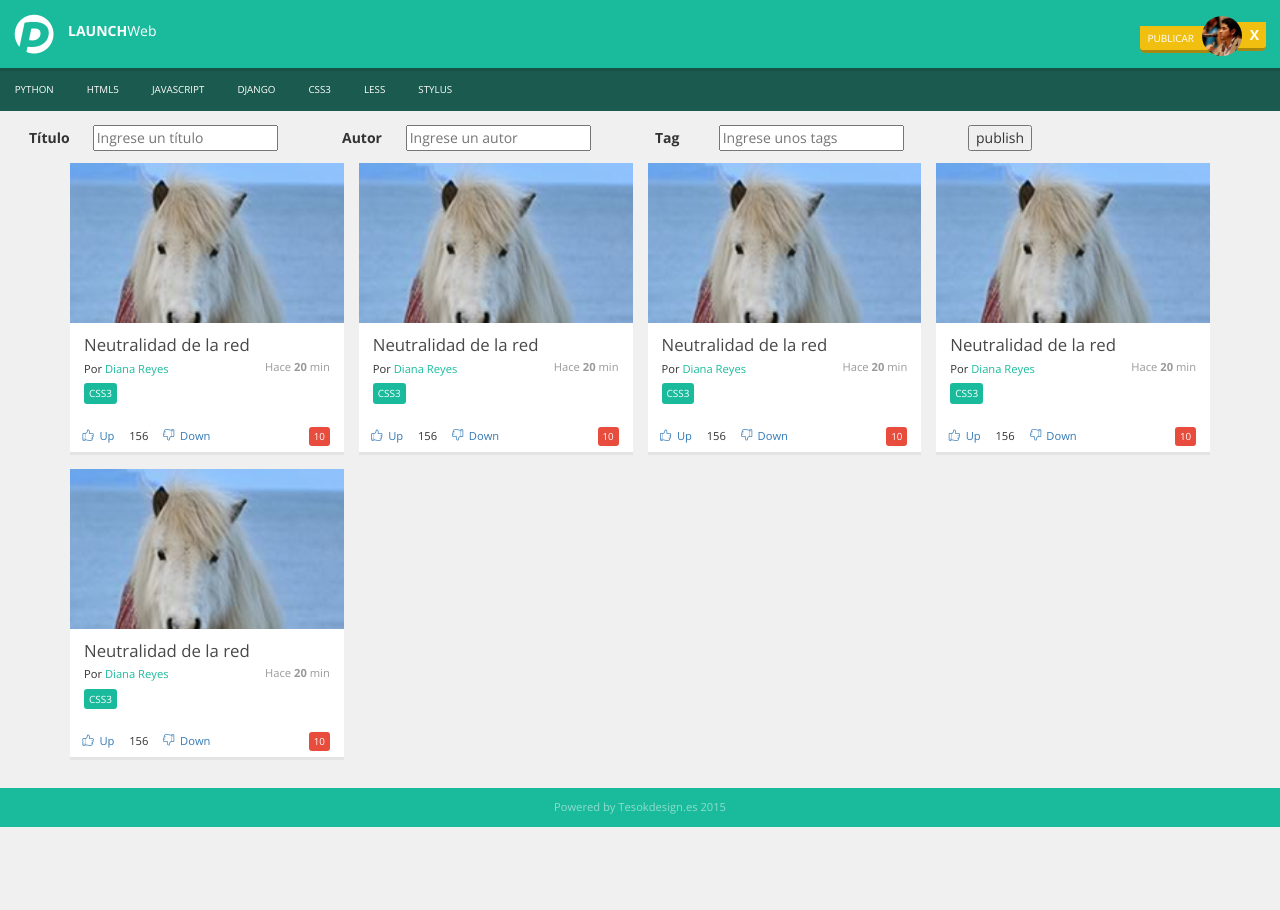
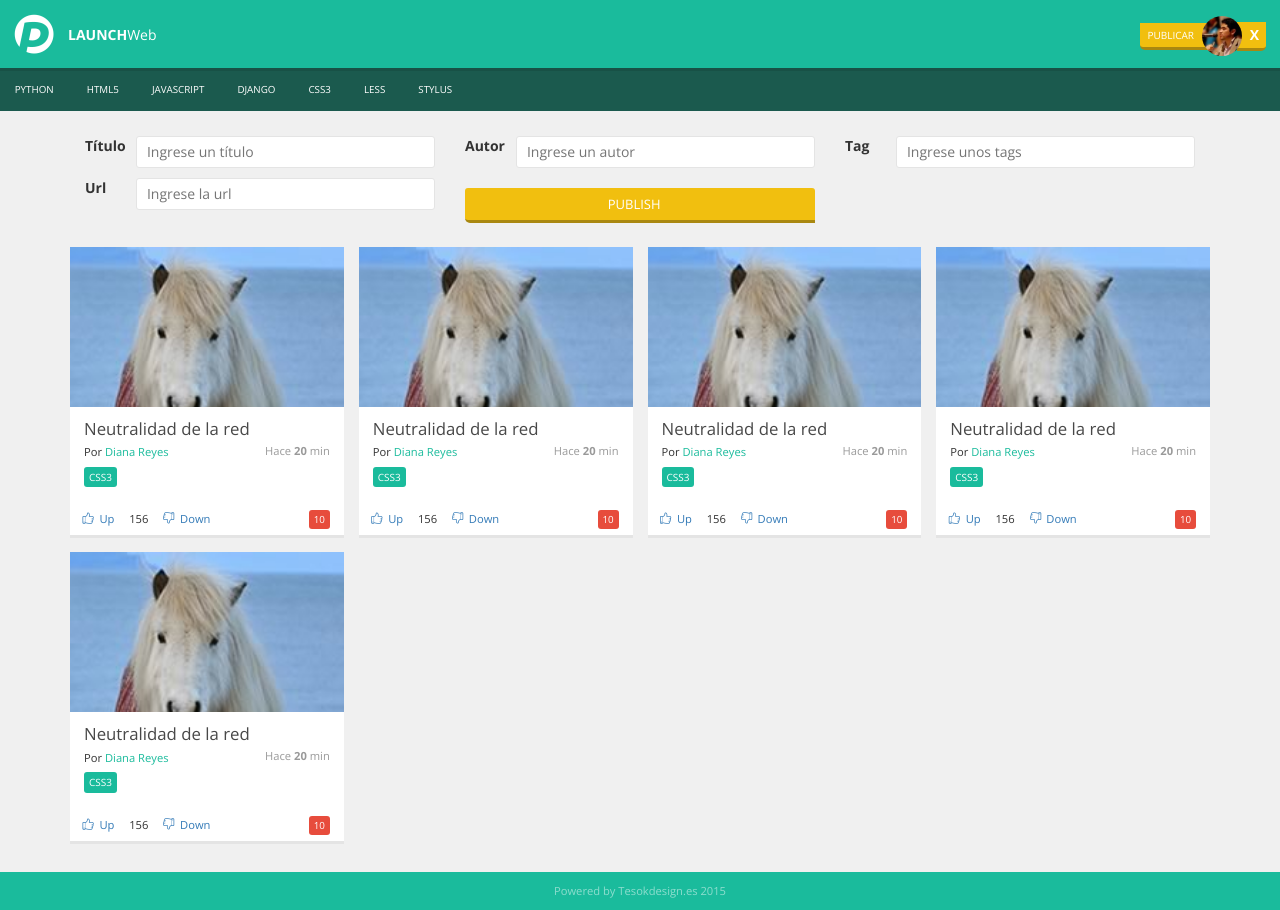
Before and after one commit to jokinL/frontend2, a plain HTML site: page index.html in a window 1280 px wide. Both pictures are taken after a click on the link "PUBLICAR". Before the commit the page ends 827 px from the top, so only its background shows below. Drawn offline with nearby package versions, Linux system fonts and the light colour scheme.

Commit message:
add form functionality

```diff
--- a/css/general.less
+++ b/css/general.less
@@ -28,6 +28,17 @@
 /*MIXINS*/
 #contentPadding(@var){
 	padding: @var;
+}
+#buttons{
+	  background-color: rgb(241, 191, 15);
+	  border-bottom: solid 3px rgb(169, 136, 16);
+	  border-bottom-left-radius: 5px;
+	  border-bottom-right-radius: 0;
+	  color: rgb(255, 255, 255);
+	  font-size: 10px;
+	  padding: .5em 1.6em .5em .7em;
+	  text-decoration: none;
+	  text-transform: uppercase;
 }
 
 /*
@@ -63,8 +74,12 @@ HEADER
 .header__content--image{
 	a{
 		padding-right: 1em;
-		img{
+		.header__content--logo{
 			width: 40px;
+			transition:0.5s ease;
+			&:hover{
+				transform: rotate(360deg);
+			}
 		}
 	}
 }
@@ -78,25 +93,17 @@ TITULAR
 		font-size: 1em;
 		font-weight: normal;
 		margin-bottom: 0;
-		margin-top: 9px;
+		margin-top: 13px;
 		text-transform: none;
 		strong{
 			text-transform: uppercase;
 		}
 	}
 	.header__content--publish{
-		background-color: @amarilloBtn;
-		border-bottom: solid 3px @amarilloSombra;
-		border-bottom-left-radius: 5px;
-		border-bottom-right-radius: 0px;
-		color: white;
-		font-size: 10px;
-		padding: 0.5em 1.6em 0.5em 0.7em;
+		#buttons();
 		position: absolute;
 		right: 70px;
-		text-decoration: none;
-		text-transform: uppercase;
-		top: 26px;
+		top: 23px;
 	}
 }
 /*###############################
@@ -177,11 +184,33 @@ FORM
 ############################################################
 ############################################################
 */
-.addPost{
+.form{
 	display: none;
-	#contentPadding(1em);
-	.addPost__label{
+	overflow: auto;
+	/*#contentPadding(1em);*/
+	padding-top: 25px;
+	padding-bottom: 0px;
+	.form__label{
 		width: 60px;
+	}
+	.form__lines{
+		display: flex;
+		input{
+			flex-basis: 100%;
+			padding-left: 10px;
+			padding-top: 5px;
+			padding-bottom: 5px;
+			border-radius: 3px;
+			border: solid 1px @grisOscuro;
+		}
+		input[type="submit"]{
+			  #buttons();
+			  border-top: 0;
+			  border-left: 0;
+			  border-right: 0;
+			  margin-top: 10px;
+			  font-size: 13px;
+		}
 	}
 }
 /*
--- a/index.html
+++ b/index.html
@@ -5,7 +5,7 @@
 	<meta name="viewport" content="width=device-width, initial-scale=1, maximum-scale=1" />
 	<link rel="stylesheet" href="css/bootstrap.min.css">
 	<link rel="stylesheet" href="css/general.css" />
-	<script src="https://ajax.googleapis.com/ajax/libs/jquery/2.1.3/jquery.min.js"></script>
+	<script src="http://ajax.googleapis.com/ajax/libs/jquery/2.1.3/jquery.min.js"></script>
 	<script src="js/funcionalidad.js"></script>
 	<title>Launch</title>
 </head>
@@ -14,7 +14,7 @@
 		<div class="header__content">
 			<figure class="header__content--image pull-left">
 				<a href="#">
-					<img src="imgs/logo.png" alt="Launch" />
+					<img class="header__content--logo" src="imgs/logo.png" alt="Launch" />
 				</a>
 			</figure>
 			<div class="header__content--title pull-left">
@@ -46,20 +46,24 @@
 			<li class="nav__content--item"><a href="#">Stylus</a></li>
 		</ul>
 	</nav>
-	<form class="addPost" id="js-addPost" class="container" action="">
-		<p class="col-sm-3">
-			<label class="addPost__label" for="titulo">Título</label>
-			<input placeholder="Ingrese un título" id="titulo" type="text" name="titulo">
+	<form action="" class="form  container" id="js-form" action="">
+		<p class="col-md-4  col-sm-6  form__lines">
+			<label class="form__label" for="js-titulo">Título</label>
+			<input required placeholder="Ingrese un título" id="js-titulo" type="text" name="titulo">
 		</p>
-		<p class="col-sm-3">
-			<label class="addPost__label" for="autor">Autor</label>
-			<input placeholder="Ingrese un autor" id="auto" type="text" name="autor">
+		<p class="col-md-4  col-sm-6  form__lines">
+			<label class="form__label" for="js-autor">Autor</label>
+			<input required placeholder="Ingrese un autor" id="js-autor" type="text" name="autor">
 		</p>
-		<p class="col-sm-3">
-			<label class="addPost__label" for="tag">Tag</label>
-			<input placeholder="Ingrese unos tags" id="tag" type="text" name="tag">
+		<p class="col-md-4  col-sm-6  form__lines">
+			<label class="form__label" for="js-tag">Tag</label>
+			<input required placeholder="Ingrese unos tags" id="js-tag" type="text" name="tag">
 		</p>
-		<p class="col-sm-3"><input value="publish" type="submit"></p>
+		<p class="col-md-4  col-sm-6  form__lines">
+			<label class="form__label" for="js-url">Url</label>
+			<input placeholder="Ingrese la url" id="js-url" type="url" name="tag">
+		</p>
+		<p class="col-md-4  col-sm-12  form__lines"><input value="Publish" type="submit"></p>
 	</form>
 
 	<section class="section  container">
--- a/js/funcionalidad.js
+++ b/js/funcionalidad.js
@@ -1,8 +1,17 @@
 // On load
 $(function(){
+	// Get list of post
+	list = $(".section");
+	// Get first post
+	post = $(".article").first();
+	/*
+	#####################################
+	EVENTES
+	#####################################
+	*/
 	// Open/Close form
-	$("#js-publish").on("click", viewform);
-	$("#js-addPost").on("submit", processForm);
+	$("#js-publish").click(viewform);
+	$("#js-form").on("submit", addpost);
 });
 /*
 #####################################
@@ -11,16 +20,25 @@ FUNCTIONS
 */
 // Open/Close form to publish Post
 function viewform(){
-	$("#js-addPost").slideToggle();
+	$("#js-form").slideToggle();
 }
-// Process form
-function processForm(event){
-	// Stop default event
-	event.preventDefault();
-	// Get form info
-	var titulo=$("#titulo").val();
-	var autor=$("#autor").val();
-	var tag=$("#tag").val();
-	// View info in console
-	console.log(titulo,titulo,tag);
+// Add Post to html
+function addpost(){
+	var titulo = $("#js-titulo").val(),
+		autor = $("#js-autor").val(),
+		tag = $("#js-tag").val(),
+		clone = post.clone();
+
+	clone.find(".article--title a")
+		.text(titulo);
+			/*.attr("href", url)*/
+	clone.find(".article--autor a")
+			.text(autor);
+	clone.find(".article--tag")
+			.text(tag);
+	clone.hide();
+	list.prepend(clone);
+	clone.fadeIn();
+
+	return false;
 }
```
Also changed, not shown: css/general.css.
